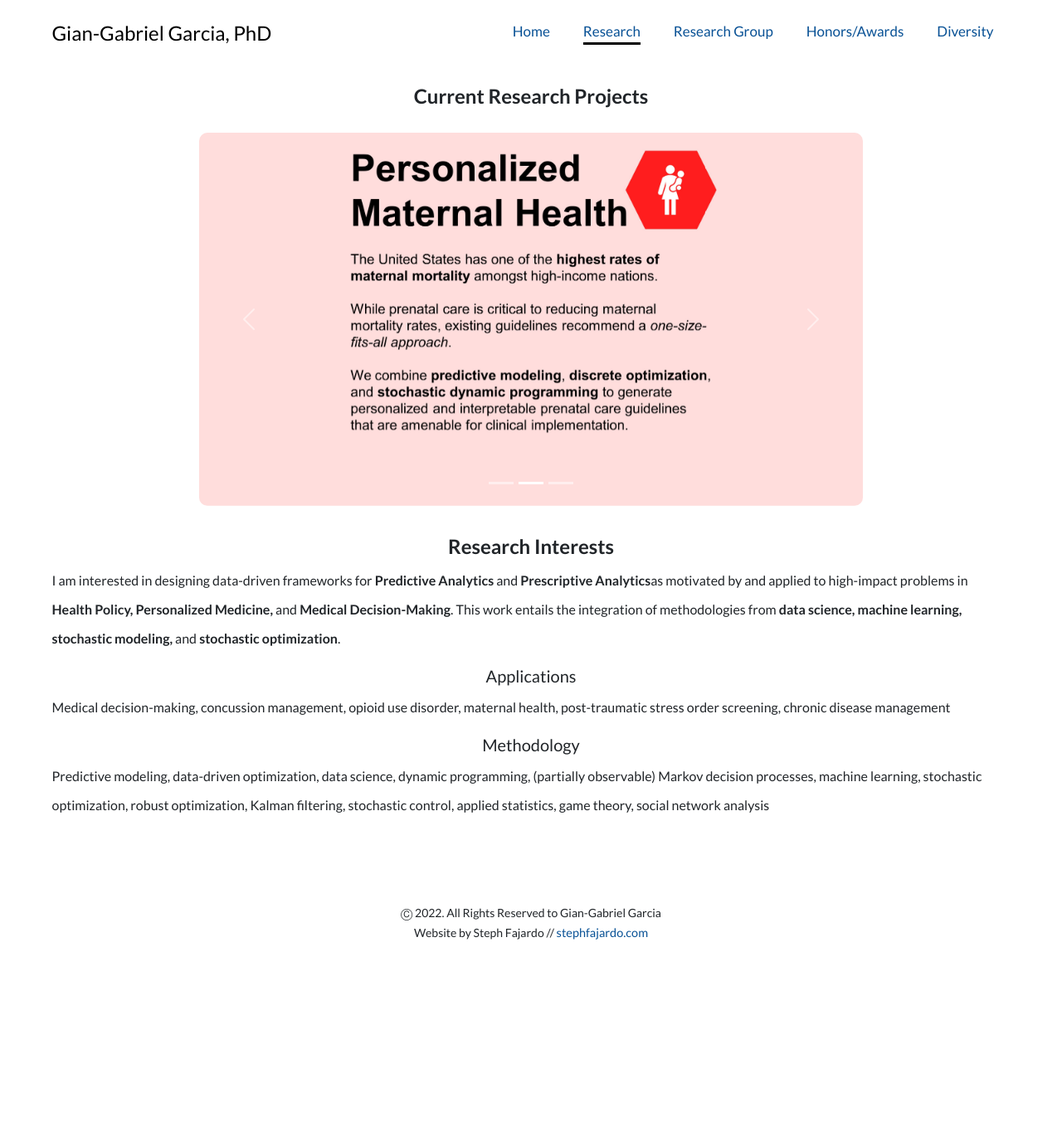
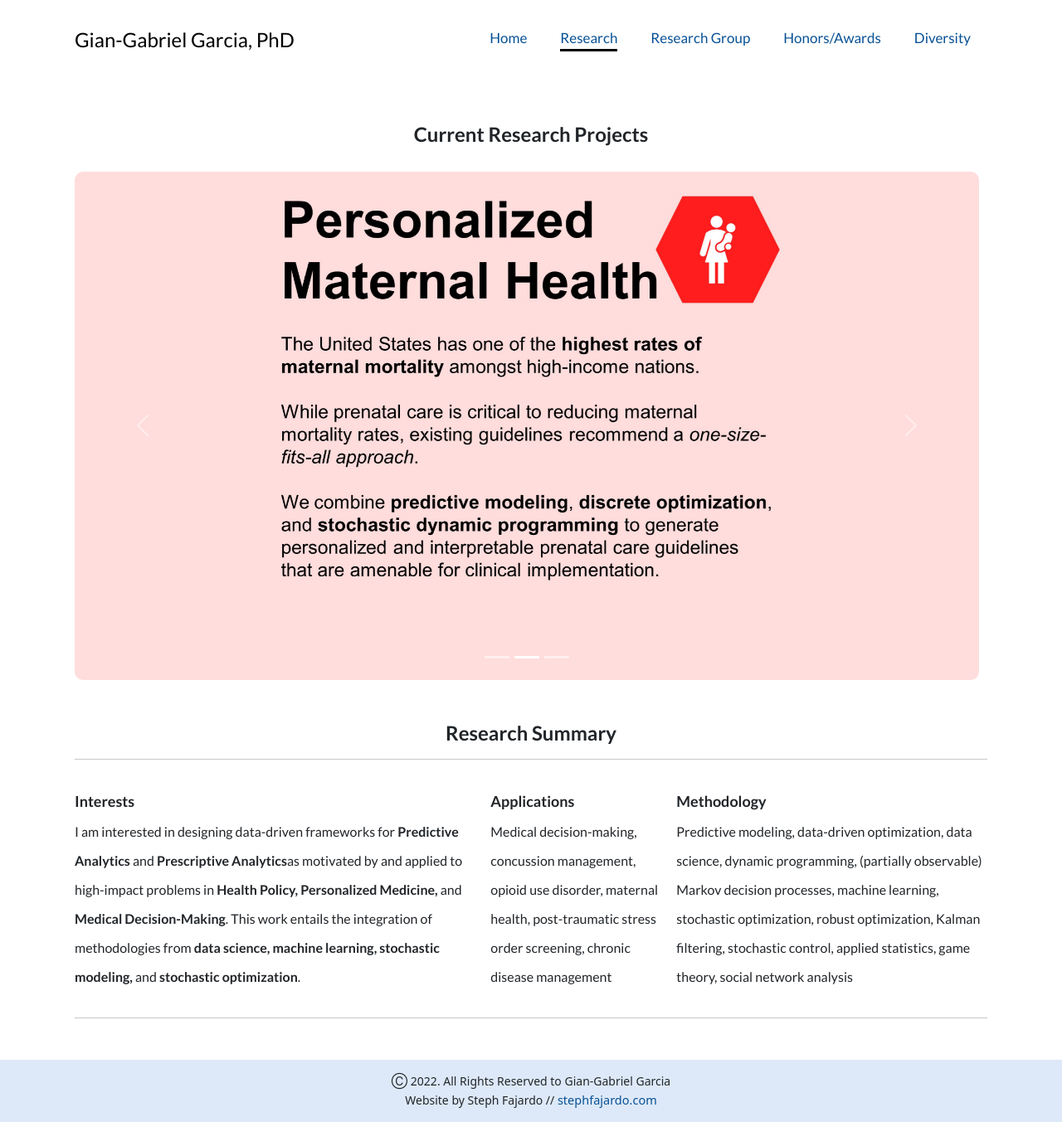
Before and after one commit to giangabrielgarcia/giangabrielgarcia.github.io, a React (Create React App) app in the folder giangabrielgarcia/: page /research in a window 1280 px wide. Shown: the whole page at 83% size. Before the commit the page ends 1136 px from the top, so only its background shows below. Built offline with nearby package versions, Linux system fonts and the light colour scheme; some icons are missing.

Commit message:
update style for research page and home

```diff
--- a/giangabrielgarcia/src/App.js
+++ b/giangabrielgarcia/src/App.js
@@ -7,10 +7,14 @@ import Research from './components/Research';
 import ResearchGroup from './components/ResearchGroup';
 import HonorsAwards from './components/HonorsAwards';
 import Diversity from './components/Diversity';
+import Footer from './components/header-components/Footer';
+import Header from './components/header-components/Header';
 
 const App = () => {
   return (
+    <div>
     <Router>
+    <Header />
       <Routes>
         <Route exact path='/' element={<Home />} />
         <Route path='/research' element={<Research />} />
@@ -19,6 +23,9 @@ const App = () => {
         <Route path='/diversity' element={<Diversity />} />
       </Routes>
     </Router>
+    <Footer />
+    </div>
+
   );
 }
 
--- a/giangabrielgarcia/src/components/Diversity.js
+++ b/giangabrielgarcia/src/components/Diversity.js
@@ -1,9 +1,8 @@
-import Header from "./header-components/Header";
+
 
 const Diversity = () => {
     return (
         <div className='body-container'>
-            <Header />
             <div className='hide-body'>
                 <h1>
                     Diversity page
--- a/giangabrielgarcia/src/components/Home.js
+++ b/giangabrielgarcia/src/components/Home.js
@@ -1,13 +1,9 @@
-import Header from "./header-components/Header";
 import garcia from '../assets/images/garcia-headshot.jpg';
 import cv from '../assets/Garcia_CV.pdf';
-import Footer from "./header-components/Footer";
-
 
 const Home = () => {
     return (
         <div className='body-container'>
-        <Header />
         <div className='about hide-body'>
             <div className='img-container'>
                 <img className='about-headshot'src={garcia} alt="Professor Garcia's professional headshot" />
@@ -48,7 +44,6 @@ const Home = () => {
             <p>In my service efforts, I am interested in increasing diversity, equity, and inclusion in STEM through mentorship and outreach.</p>
          </div>
          </div>
-         <Footer />
         </div>
     )
 }
--- a/giangabrielgarcia/src/components/HonorsAwards.js
+++ b/giangabrielgarcia/src/components/HonorsAwards.js
@@ -1,9 +1,6 @@
-import Header from "./header-components/Header";
-
 const HonorsAwards = () => {
     return (
         <div className='body-container'>
-            <Header />
             <div className='hide-body'>
                 <h1>
                     Honors and awards page
--- a/giangabrielgarcia/src/components/Research.js
+++ b/giangabrielgarcia/src/components/Research.js
@@ -1,23 +1,29 @@
-import Header from "./header-components/Header";
-// import $ from 'jquery';
-import Footer from "./header-components/Footer";
 import ResearchCarousel from './ResearchCarousel';
 
 const Research = () => {
     return (
         <div className='body-container'>
-            <Header />
             <div className='hide-body'>
                 <h2 className='page-title text-center mt-40'>Current Research Projects</h2>
                 <ResearchCarousel />
-                <h2 className='page-title text-center mt-40'>Research Interests</h2>
-                <p>I am interested in designing data-driven frameworks for <b>Predictive Analytics</b> and <b>Prescriptive Analytics</b>as motivated by and applied to high-impact problems in <b>Health Policy, Personalized Medicine,</b> and <b>Medical Decision-Making</b>. This work entails the integration of methodologies from <b>data science, machine learning, stochastic modeling,</b> and <b>stochastic optimization</b>.</p>
-                <h4 className='subtitle center'> Applications </h4>
-	            <p>Medical decision-making, concussion management, opioid use disorder, maternal health, post-traumatic stress order screening, chronic disease management</p>
-	            <h4 className='subtitle center'> Methodology </h4>
-	            <p>Predictive modeling, data-driven optimization, data science, dynamic programming, (partially observable) Markov decision processes, machine learning, stochastic optimization, robust optimization, Kalman filtering, stochastic control, applied statistics, game theory, social network analysis</p>
+                <h2 className='page-title text-center mt-50'>Research Summary</h2>
+                <hr></hr>
+                <div className='research-text'>
+                    <div className='research-para-margin'>
+                        <h4 className='subtitle fw-bold'> Interests </h4>
+                        <p>I am interested in designing data-driven frameworks for <b>Predictive Analytics</b> and <b>Prescriptive Analytics</b>as motivated by and applied to high-impact problems in <b>Health Policy, Personalized Medicine,</b> and <b>Medical Decision-Making</b>. This work entails the integration of methodologies from <b>data science, machine learning, stochastic modeling,</b> and <b>stochastic optimization</b>.</p>
+                    </div>
+                    <div className='research-para-margin'>
+                        <h4 className='subtitle fw-bold'> Applications </h4>
+                        <p>Medical decision-making, concussion management, opioid use disorder, maternal health, post-traumatic stress order screening, chronic disease management</p>
+                    </div>
+                    <div>
+                        <h4 className='subtitle fw-bold'> Methodology </h4>
+                        <p>Predictive modeling, data-driven optimization, data science, dynamic programming, (partially observable) Markov decision processes, machine learning, stochastic optimization, robust optimization, Kalman filtering, stochastic control, applied statistics, game theory, social network analysis</p>
+                    </div>
+                </div>
+                <hr></hr>
             </div>
-            <Footer />
         </div>
     )
 }
--- a/giangabrielgarcia/src/components/ResearchGroup.js
+++ b/giangabrielgarcia/src/components/ResearchGroup.js
@@ -1,9 +1,8 @@
-import Header from "./header-components/Header";
+
 
 const ResearchGroup = () => {
     return (
         <div className='body-container'>
-            <Header />
             <div className='hide-body'>
                 <h1>
                     research group page
--- a/giangabrielgarcia/src/components/header-components/Footer.js
+++ b/giangabrielgarcia/src/components/header-components/Footer.js
@@ -1,12 +1,12 @@
 const Footer = () => {
     return (
-        <div>
-            <div className='hide-body'>
+        <div className='footer-pin hide-body'>
                 <footer className='center'>
-                    <small>Ⓒ 2022. All Rights Reserved to Gian-Gabriel Garcia</small><br></br>
+                    <small>Ⓒ 2022. All Rights Reserved to Gian-Gabriel Garcia</small>
+                    <div>
                     <small>Website by Steph Fajardo // <a className='reg-link' id='small-url' href='https://www.stephfajardo.com' target='_blank' rel='noreferrer'>stephfajardo.com</a></small>
+                    </div>
                 </footer>
-            </div>
         </div>
     )
 }
--- a/giangabrielgarcia/src/components/header-components/Header.js
+++ b/giangabrielgarcia/src/components/header-components/Header.js
@@ -10,23 +10,30 @@ const Header = () => {
   const handleButtonClick = () => setToggle((toggle) => !toggle);
 
   const hideBody = document.getElementsByClassName('hide-body')[0];
+  const footer = document.querySelector('footer');
 
   if(toggle) {
     if(hideBody) {
       hideBody.style.display = 'none';
     }
+    if(footer) {
+      footer.style.display = 'none';
+    }
   } else {
       if(hideBody) {
         hideBody.style.display = 'block';
+      }
+      if(footer) {
+        footer.style.display = 'block';
       }
   }
 
 
   return (
-    <div>
+    <div className='header-container mx-auto'>
       <nav>
         {largeScreen ? <Navbar /> :
-          <div className="hamburgerlink-container">
+          <div>
             <h1>
               <Link className="name-title" to="/">
                 Gian-Gabriel Garcia, PhD
--- a/giangabrielgarcia/src/components/header-components/Navbar.js
+++ b/giangabrielgarcia/src/components/header-components/Navbar.js
@@ -5,7 +5,7 @@ const Navbar = () => {
   return (
     <div className="navbar-container">
         <h1>
-        <Link className="name-title" to="/">
+        <Link className="name-title" id='name-title' to="/">
           Gian-Gabriel Garcia, PhD
         </Link>
         </h1>
--- a/giangabrielgarcia/src/index.css
+++ b/giangabrielgarcia/src/index.css
@@ -15,6 +15,34 @@ body {
 .body-container {
   margin: 17px 20px;
   font-family: "Lato";
+  min-height: calc(100vh - 220px);
+}
+
+/* header */
+.header-container {
+  margin: 18px 0px;
+  font-family: "Lato";
+  text-align: center;
+  height: 95px;
+}
+
+footer {
+  margin-top: 50px;
+  height: 75px;
+  padding: 20px;
+  background-color: rgb(221, 233, 248);
+  /* width: 100vw; */
+  display: flex;
+  flex-direction: column;
+  align-items: center;
+  justify-content: center;
+}
+
+/* this keeps footer at the bottom (in combination with body-container) */
+.footer-pin {
+  position: relative;
+  left: 0;
+  bottom: 0;
 }
 
 ul li {
@@ -74,12 +102,6 @@ ul li {
   margin-top: 25px;
 }
 
-footer {
-  margin-top: 100px;
-}
-
-/* header */
-
 /* Gian's name on homepage */
 .name-title {
   font-size: 24px;
@@ -87,10 +109,16 @@ footer {
   color: black;
   white-space: nowrap;
   margin-top: 10px;
+  margin-right: 30px;
 }
 
 .name-title.active {
   text-decoration: none;
+}
+
+.name-title:hover {
+  color: var(--special-text);
+  font-weight: bold;
 }
 
 /* regular links and hamburger links (small devices) */
@@ -175,7 +203,7 @@ footer {
   flex-direction: column;
   justify-content: flex-start;
   align-items: center;
-  margin-top: 45px;
+  margin-top: 35px;
   margin-bottom: 45px;
 }
 
@@ -231,3 +259,6 @@ width: 300;
   width: 100%;
   border-radius: 10px;
 }
+.research-para {
+  margin-bottom: 40px;
+}
--- a/giangabrielgarcia/src/large.css
+++ b/giangabrielgarcia/src/large.css
@@ -1,24 +1,26 @@
-/* large screens */
+/* LARGE SCREENS */
 
 /* SCREEN SIZE: 800px and larger */
 @media screen and (min-width: 800px) {
     .body-container {
       margin: 10px 50px;
     }
-
+    .header-container {
+      max-width: 1100px;
+      font-family: "Lato";
+      text-align: center;
+    }
     .navbar-container {
       display: flex;
       flex-direction: column;
       align-items: center;
       justify-content: space-around;
     }
-
     .navlinks {
       display: flex;
       flex-direction: row;
       padding-left: 0px;
     }
-
     .navlink-styles {
       margin: 0px 20px;
       white-space: nowrap;
@@ -54,12 +56,13 @@
     }
 
     .about-text {
-      margin: 0px 50px;
+      margin-left: 40px;
+      margin-right: 10px;
     }
 
     .about-headshot {
       width: 300px;
-      height: 350px;
+      height: 100%;
       object-fit: contain;
     }
 
@@ -73,6 +76,18 @@
     }
     .slide-size {
         width: 100%;
+    }
+    .subtitle {
+      font-size: 18px;
+    }
+    /* research page */
+    .research-text {
+      margin-top: 40px;
+      display: flex;
+      flex-direction: row;
+    }
+    .research-para-margin {
+      margin-right: 20px;
     }
   }
 
@@ -90,17 +105,22 @@
 
     .about-headshot {
         width: 350px;
-        height: 400px;;
+        height: 100%;
         object-fit: contain;
         margin-top: 10px;
     }
-
+    /* research */
+    .carousel-container {
+      margin-top: 30px;
+      padding-right: 10px;
+      width: 1100px;
+  }
 }
 
 /* SCREEN SIZE - DESKTOP: 1230 and larger */
 @media screen and (min-width: 1230px) {
     .body-container {
-        max-width: 1155px;
+        max-width: 1100px;
         margin: auto;
     }
     .navbar-container {
```
